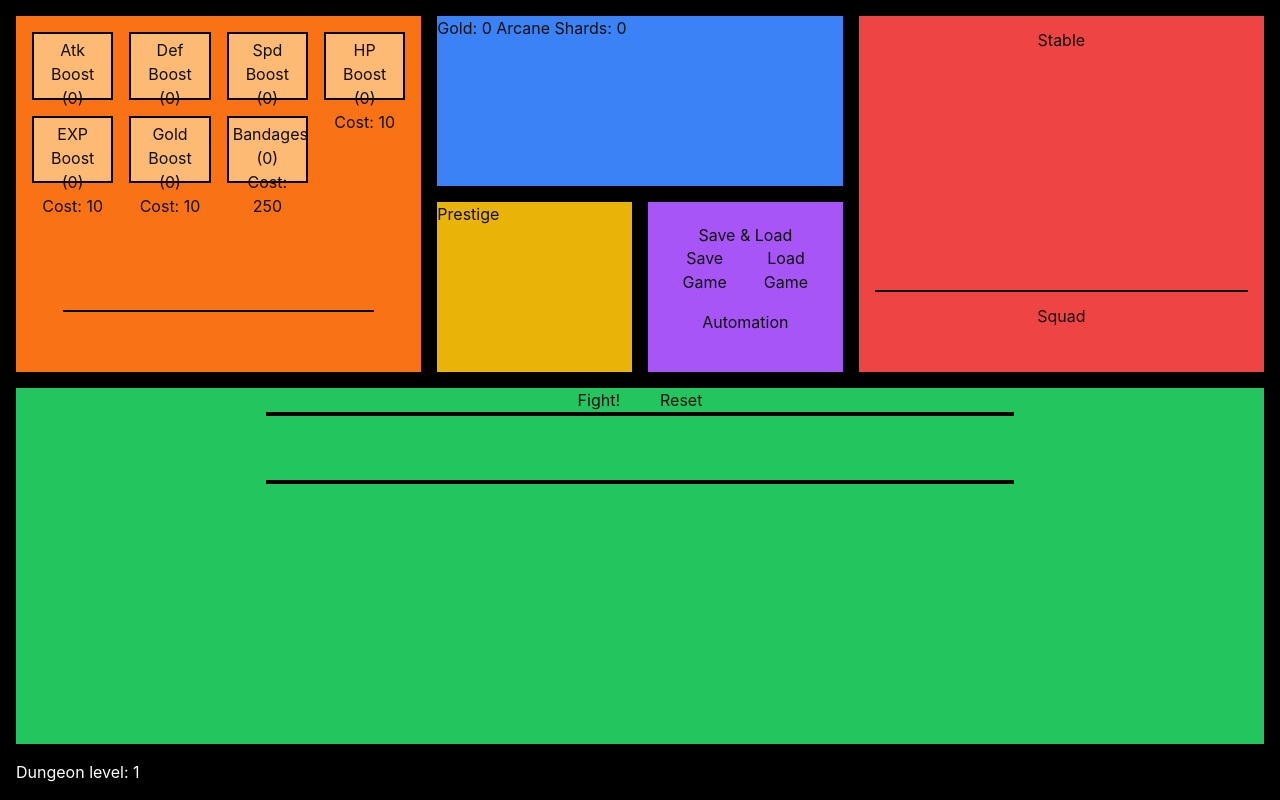
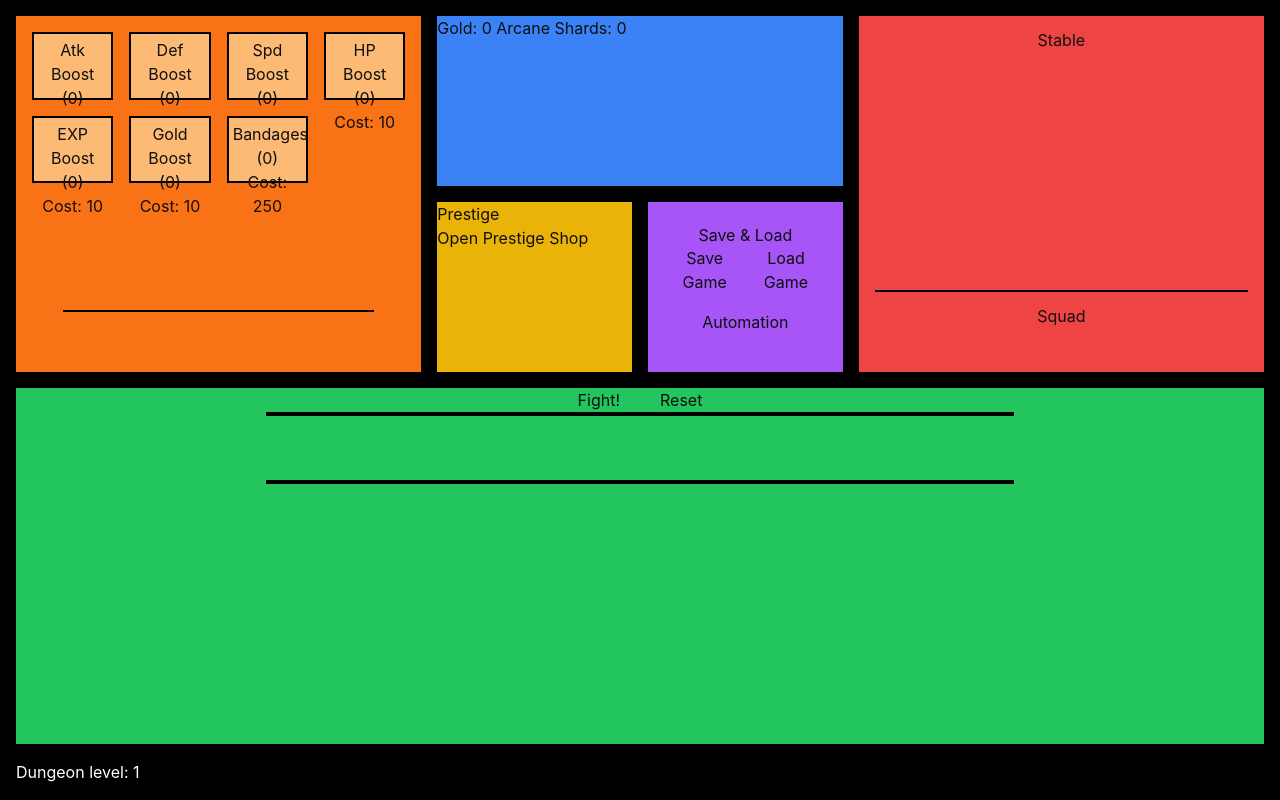
Before and after one commit to gnik-snrub/incremonsters, a SvelteKit app: page / in a window 1280 px wide. Built offline with nearby package versions, Linux system fonts and the light colour scheme.

Commit message:
Created Prestige component

```diff
--- /dev/null
+++ b/src/lib/components/Prestige.svelte
@@ -0,0 +1,31 @@
+<script lang="ts">
+  let modal: HTMLDialogElement
+
+  function handleOpen() {
+    modal.showModal()
+  }
+
+  function handleClose() {
+    modal.close()
+  }
+
+  let items = []
+</script>
+
+<section class="bg-yellow-500 col-start-3 row-start-2">
+  <h2>Prestige</h2>
+  <button onclick={handleOpen}>Open Prestige Shop</button>
+</section>
+<dialog bind:this={modal} class="items-center w-1/2 px-8 bg-yellow-500 border-8 border-black h-1/2">
+  <div class="flex flex-col items-center w-full h-full p-4">
+    <h3>Prestige shop</h3>
+    <ul class="h-5/6 grid grid-cols-4 overflow-y-auto auto-rows-[25%] w-full gap-4">
+      {#each items as item}
+        <button class="p-1 bg-orange-300 border-2 border-black max-h-28">
+        </button>
+      {/each}
+    </ul>
+    <p class="w-5/6 pt-2 mt-2 text-center border-t-2 border-black">Description goes here</p>
+    <button onclick={handleClose} autofocus>Close</button>
+  </div>
+</dialog>
--- a/src/routes/+page.svelte
+++ b/src/routes/+page.svelte
@@ -4,8 +4,7 @@
   import Battlezone from "$lib/components/Battlezone.svelte"
   import MonsterManagement from "$lib/components/MonsterManagement.svelte"
   import Shop from "$lib/components/Shop.svelte"
-
-  import { save, load } from "$lib/helper/save.svelte"
+  import Prestige from "$lib/components/Prestige.svelte"
   import Tools from "$lib/components/Tools.svelte"
   import Resources from "$lib/components/Resources.svelte"
 
@@ -13,8 +12,8 @@
 
 <main class="h-screen p-4 bg-black grid gap-4 grid-cols-6 grid-rows-4">
   <Shop />
-  <section class="bg-yellow-500 col-start-3 row-start-2">Prestige</section>
   <Resources />
+  <Prestige />
   <Tools />
   <MonsterManagement />
   <Battlezone />
```
